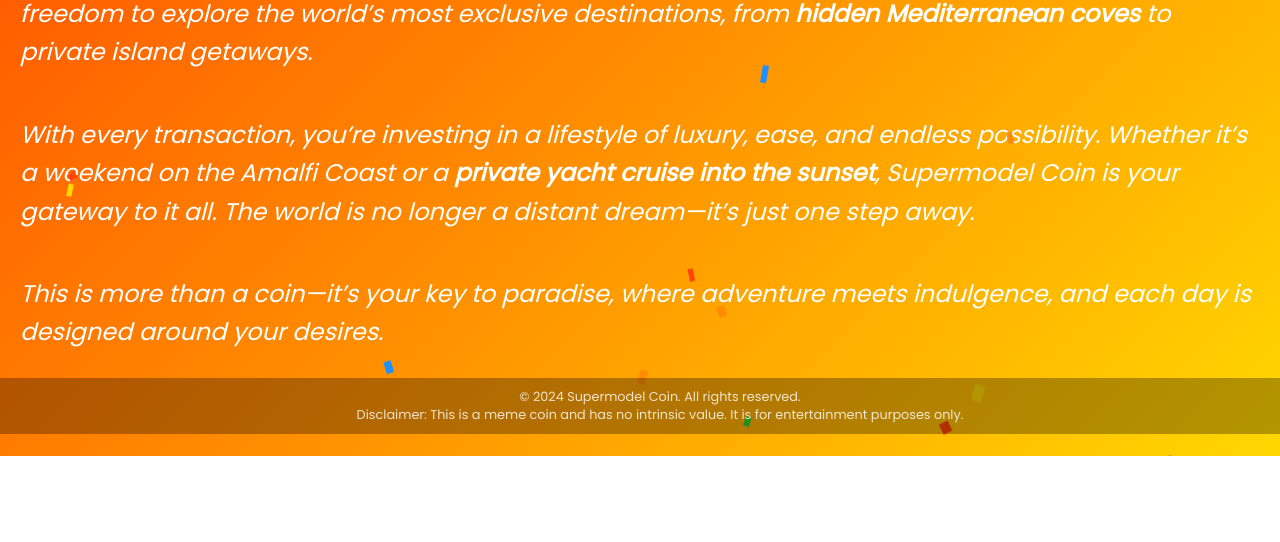
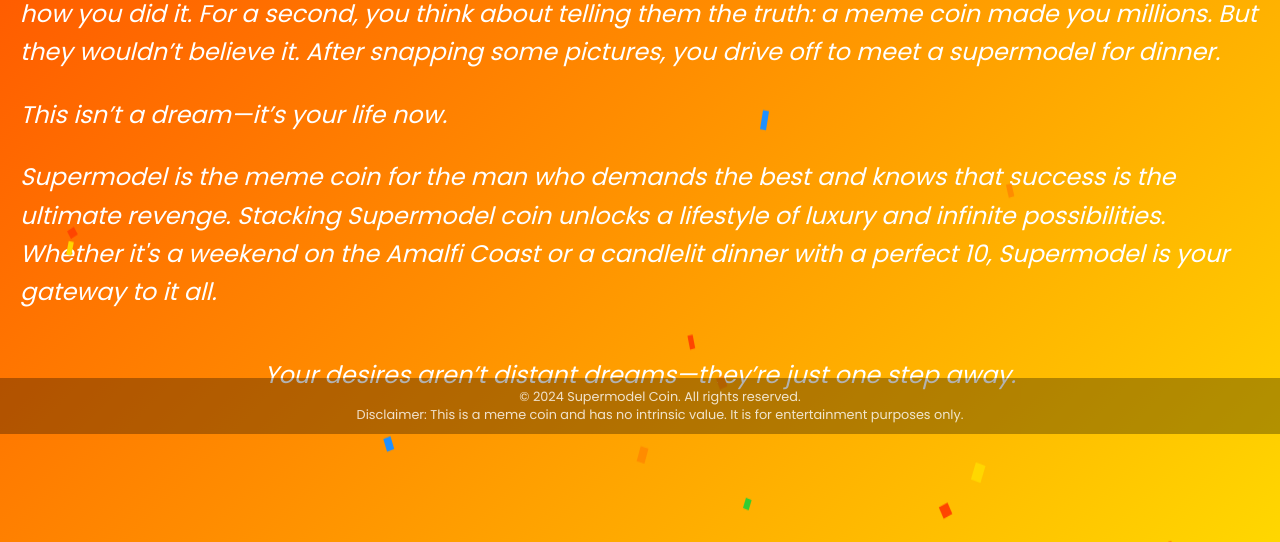
Before and after one commit to NEURRA-Collaborative/NEURRA-collaborative.github.io, a plain HTML site: page About.html in a window 1280 px wide. Shown: the part 366-908 px from the top of the page. Before the commit the page ends 822 px from the top, so only its background shows below. Drawn offline with nearby package versions, Linux system fonts and the light colour scheme.

Commit message:
Formatting

```diff
--- a/About.html
+++ b/About.html
@@ -86,13 +86,20 @@
 
     <!-- Your page content -->
     <h1>ABOUT</h1>
-    <p><i><b>The warm breeze from the Mediterranean gently brushes your skin as you gaze out over the sparkling, endless blue.</b> The waves lap softly against the shore, and the sun glimmers on the horizon, casting its golden glow on the sea. You’re reclining in a secluded cabana, the scent of saltwater mingling with the fresh citrus in the air. A perfectly chilled Pina colada rests beside you.</i></p>
-
-    <p><i>This isn’t just a vacation—it's a way of life. With <b>Supermodel</b>, you aren’t bound by borders. You have the freedom to explore the world’s most exclusive destinations, from <b>hidden Mediterranean coves</b> to private island getaways.</i></p>
-
-    <p><i>With every transaction, you’re investing in a lifestyle of luxury, ease, and endless possibility. Whether it’s a weekend on the Amalfi Coast or a <b>private yacht cruise into the sunset</b>, Supermodel Coin is your gateway to it all. The world is no longer a distant dream—it’s just one step away.</i></p>
-
-    <p><i>This is more than a coin—it’s your key to paradise, where adventure meets indulgence, and each day is designed around your desires.</i></p>
+    <p><i>The warm Mediterranean breeze sweeps over your skin as you gaze at the endless, shimmering blue. The last light fades, casting a golden glow on the peaceful shore. Reclining in a secluded cabana, the scent of saltwater and citrus fills the air. A chilled Piña Colada rests beside you. It’s been a perfect day, and now it’s time for dinner.
+</p>
+<p>
+You step into your Lamborghini Revuelto, the engine's roar music to your ears. A few bystanders ask how you did it. For a second, you think about telling them the truth: a meme coin made you millions. But they wouldn’t believe it. After snapping some pictures, you drive off to meet a supermodel for dinner.
+</p>
+<p>
+This isn’t a dream—it’s your life now.
+</p>
+<p>
+Supermodel is the meme coin for the man who demands the best and knows that success is the ultimate revenge. Stacking Supermodel coin unlocks a lifestyle of luxury and infinite possibilities. Whether it's a weekend on the Amalfi Coast or a candlelit dinner with a perfect 10, Supermodel is your gateway to it all.
+</p>
+<p>
+Your desires aren’t distant dreams—they’re just one step away.</i></p>
+</p>
 
     <!-- Canvas for confetti animation -->
     <canvas id="confetti-canvas"></canvas>
```
